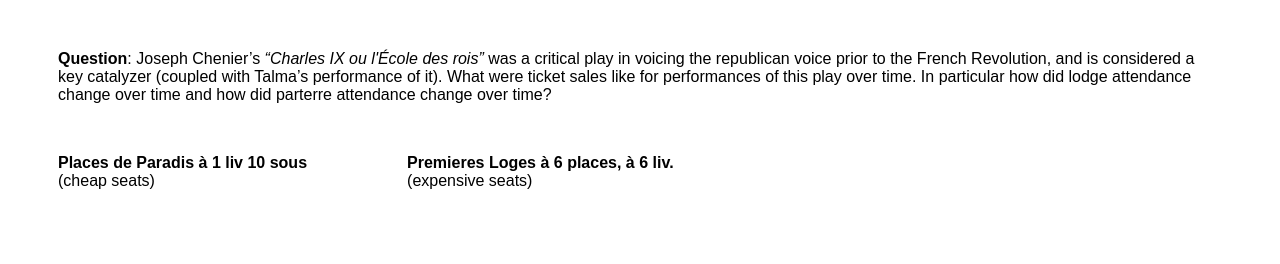
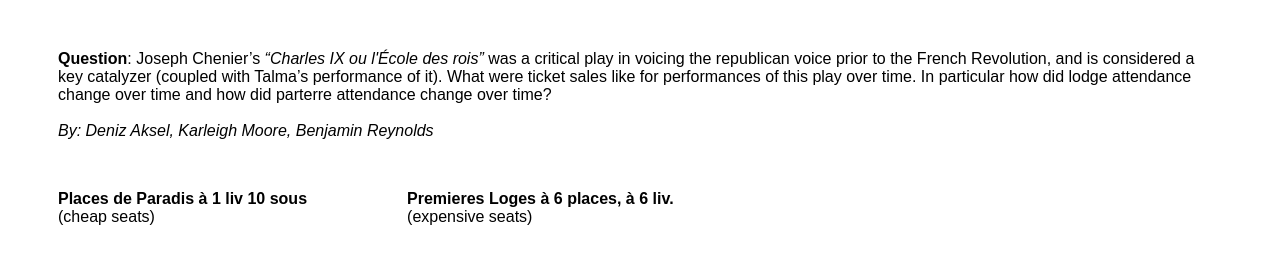
Before and after one commit to Benolds/CMS633-Comedie-Francaise-Visualization, a plain HTML site: page index.html in a window 1280 px wide. Drawn offline with nearby package versions, Linux system fonts and the light colour scheme; no server answers.

Commit message:
Added group member names to the intro blurb

```diff
--- a/index.html
+++ b/index.html
@@ -51,6 +51,12 @@ body {
 
   <div class="intro">
     <strong>Question</strong>: Joseph Chenier’s <i>“Charles IX ou l'École des rois”</i> was a critical play in voicing the republican voice prior to the French Revolution, and is considered a key catalyzer (coupled with Talma’s performance of it). What were ticket sales like for performances of this play over time. In particular how did lodge attendance change over time and how did parterre attendance change over time?
+
+    </br>
+    </br>
+
+    <i>By: Deniz Aksel, Karleigh Moore, Benjamin Reynolds</i>
+
   </div>
 
   <div class="container_left">
```
